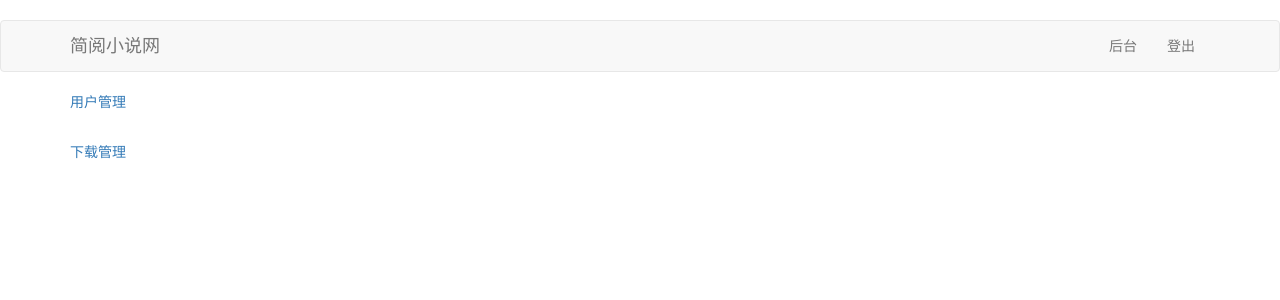
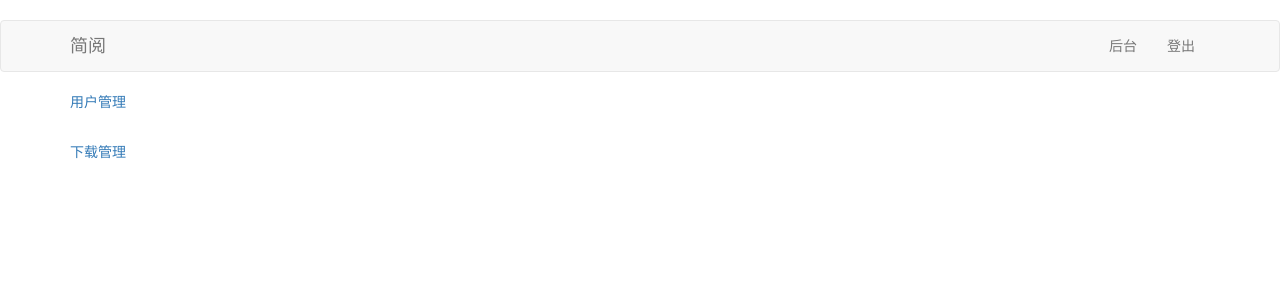
Before and after one commit to koala060528/LightReader, a Flask app: page /background in a window 1280 px wide. Shown: the top 300 px of the page. Run offline with Flask 2, Linux system fonts and the light colour scheme; the visitor is signed in with stand-in values (Sample User, id 1); data comes from the database, SQL or seed files in the repository; data that the repository does not hold is empty; some libraries are stand-ins or nearby versions.

Commit message:
修改：网站名称调整

```diff
--- a/app/routes.py
+++ b/app/routes.py
@@ -122,7 +122,7 @@ def index():
             lis.append(book)
         return render_template('book_list.html', data=lis, title='搜索结果', form=form)
 
-    return render_template('index.html', data=dic, form=form, title='简阅小说网', limit=Config.CHAPTER_PER_PAGE)
+    return render_template('index.html', data=dic, form=form, title='简阅', limit=Config.CHAPTER_PER_PAGE)
 
 
 @app.route('/subscribe/')
--- a/app/templates/base.html
+++ b/app/templates/base.html
@@ -25,7 +25,7 @@
                     <span class="icon-bar"></span>
                     <span class="icon-bar"></span>
                 </button>
-                <a class="navbar-brand" href="{{ url_for('index') }}">简阅小说网</a>
+                <a class="navbar-brand" href="{{ url_for('index') }}">简阅</a>
             </div>
             <div class="collapse navbar-collapse" id="bs-example-navbar-collapse-1">
                 {#                <ul class="nav navbar-nav">#}
```
